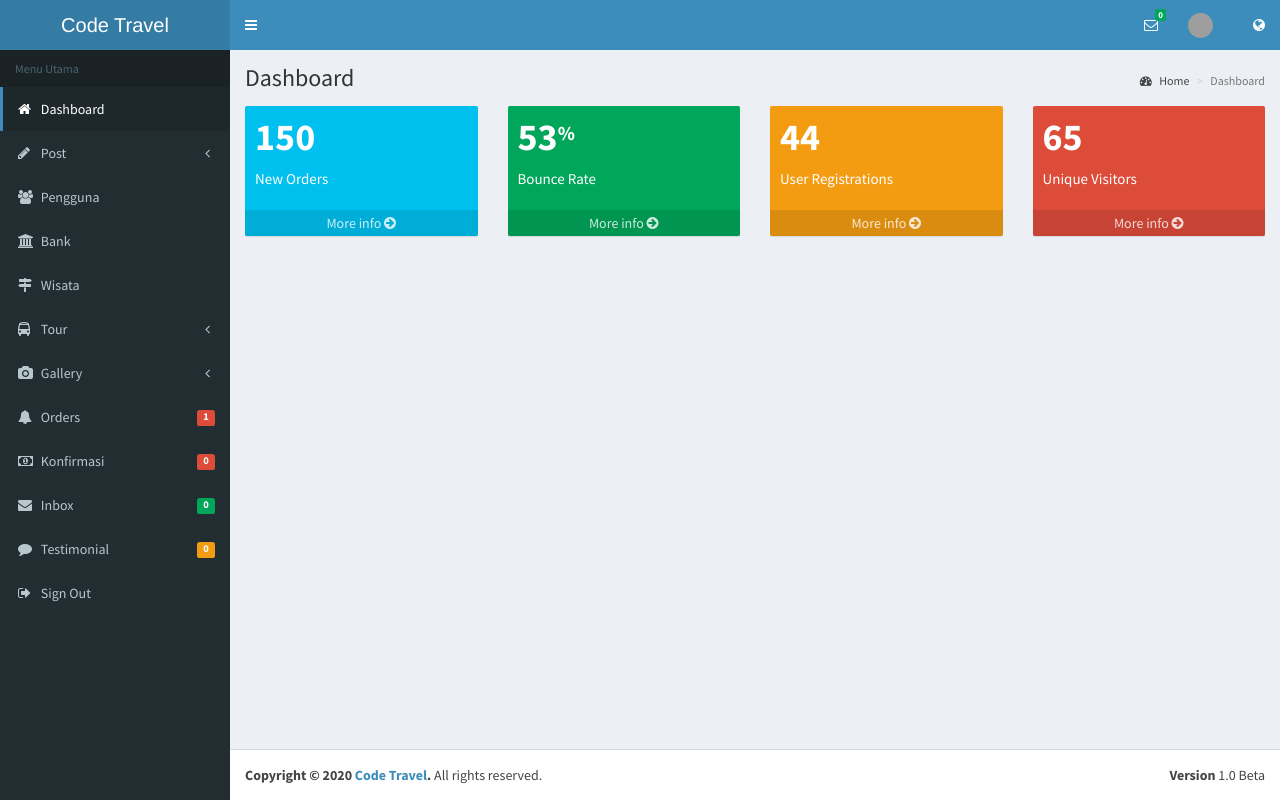
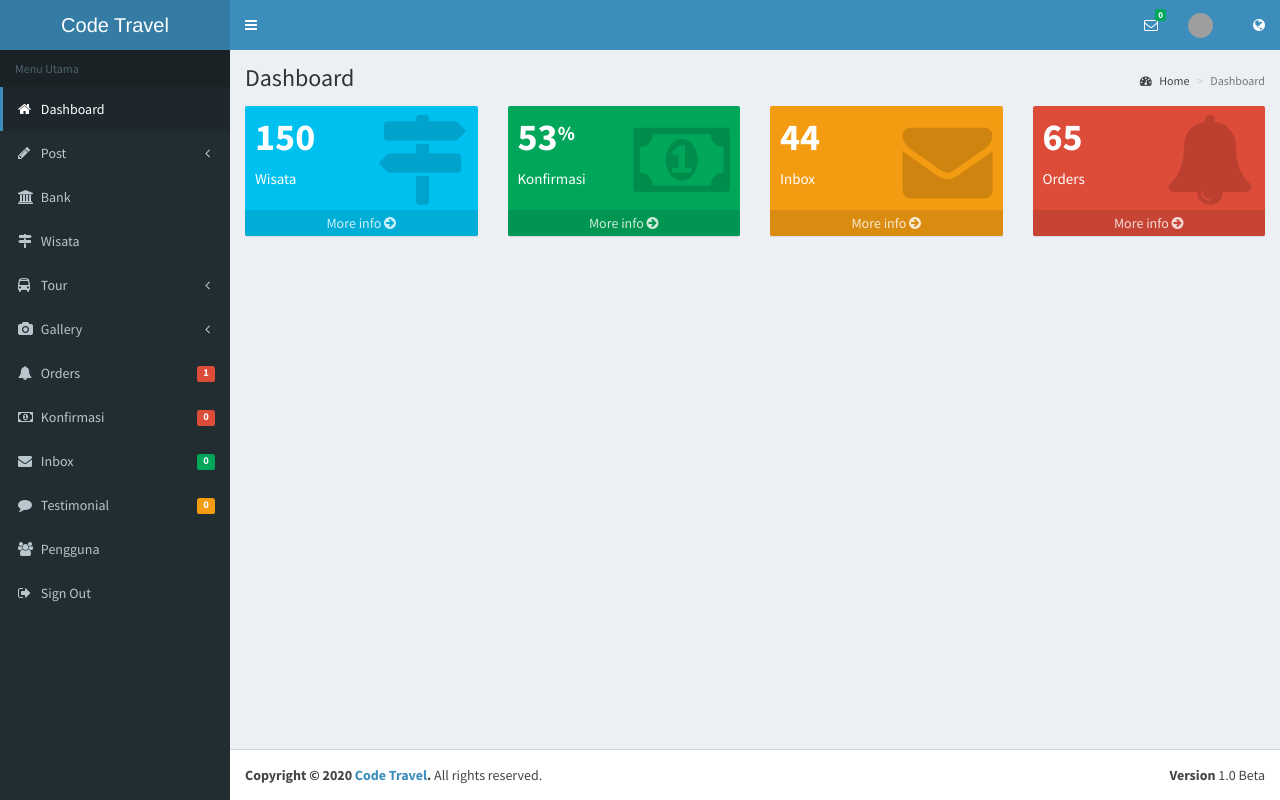
Before and after one commit to Equinox87/code-travel, a CodeIgniter app: the page made by application/views/backend/v_dashboard.php in a window 1280 px wide. Run offline with CodeIgniter, Linux system fonts and the light colour scheme; data comes from the database, SQL or seed files in the repository; data that the repository does not hold is empty; grey boxes are pictures that could not be loaded.

Commit message:
update 1

```diff
--- a/application/controllers/administrator.php
+++ b/application/controllers/administrator.php
@@ -31,8 +31,6 @@ class Administrator extends CI_Controller{
                 $this->session->set_userdata('nama',$user_nama);
          } //Front Office
 
-
-
         }
 
         if($this->session->userdata('masuk')==true){
--- a/application/controllers/backend/bank.php
+++ b/application/controllers/backend/bank.php
@@ -10,6 +10,7 @@ class Bank extends CI_Controller{
     }
 
     function index(){
+		$x['title'] = 'Bank';
         $x['data']=$this->mbank->tampil_bank();
         $this->load->view('backend/v_bank',$x);
     }
--- a/application/controllers/backend/dashboard.php
+++ b/application/controllers/backend/dashboard.php
@@ -9,9 +9,10 @@ class Dashboard extends CI_Controller{
 		// $this->load->model('m_pengunjung');
 	}
 	function index(){
+		$x['title'] = 'Dashboard';
 		if($this->session->userdata('akses')=='1'){
 			// $x['visitor'] = $this->m_pengunjung->statistik_pengujung();
-			$this->load->view('backend/v_dashboard');
+			$this->load->view('backend/v_dashboard', $x);
 		}else{
 			redirect('administrator');
 		}
--- a/application/controllers/backend/pengguna.php
+++ b/application/controllers/backend/pengguna.php
@@ -10,6 +10,7 @@ class Pengguna extends CI_Controller{
         $this->load->library('upload');
     }
     function index(){
+        $x['title'] = 'Pengguna';
         if($this->session->userdata('akses')=='1'){
         	$x['data']=$this->mpengguna->pengguna();
             $this->load->view('backend/v_pengguna',$x);
--- a/application/views/backend/v_bank.php
+++ b/application/views/backend/v_bank.php
@@ -14,7 +14,7 @@
 <head>
   <meta charset="utf-8">
   <meta http-equiv="X-UA-Compatible" content="IE=edge">
-  <title>Code Travel | Dashboard</title>
+  <title>Code Travel | <?php echo $title; ?> </title>
   <!-- Tell the browser to be responsive to screen width -->
   <link rel="shorcut icon" type="text/css" href="<?php echo base_url().'assets/images/favicon.ico'?>">
   <!-- Bootstrap 3.3.6 -->
--- a/application/views/backend/v_content_dashboard.php
+++ b/application/views/backend/v_content_dashboard.php
@@ -7,10 +7,10 @@
         <div class="inner">
             <h3>150</h3>
 
-            <p>New Orders</p>
+            <p>Wisata</p>
         </div>
         <div class="icon">
-            <i class="ion ion-bag"></i>
+            <i class="fa fa-map-signs"></i>
         </div>
         <a href="#" class="small-box-footer">More info <i class="fa fa-arrow-circle-right"></i></a>
         </div>
@@ -22,10 +22,10 @@
         <div class="inner">
             <h3>53<sup style="font-size: 20px">%</sup></h3>
 
-            <p>Bounce Rate</p>
+            <p>Konfirmasi</p>
         </div>
         <div class="icon">
-            <i class="ion ion-stats-bars"></i>
+            <i class="fa fa-money"></i>
         </div>
         <a href="#" class="small-box-footer">More info <i class="fa fa-arrow-circle-right"></i></a>
         </div>
@@ -37,10 +37,10 @@
         <div class="inner">
             <h3>44</h3>
 
-            <p>User Registrations</p>
+            <p>Inbox</p>
         </div>
         <div class="icon">
-            <i class="ion ion-person-add"></i>
+            <i class="fa fa-envelope"></i>
         </div>
         <a href="#" class="small-box-footer">More info <i class="fa fa-arrow-circle-right"></i></a>
         </div>
@@ -52,10 +52,10 @@
         <div class="inner">
             <h3>65</h3>
 
-            <p>Unique Visitors</p>
+            <p>Orders</p>
         </div>
         <div class="icon">
-            <i class="ion ion-pie-graph"></i>
+            <i class="fa fa-bell"></i>
         </div>
         <a href="#" class="small-box-footer">More info <i class="fa fa-arrow-circle-right"></i></a>
         </div>
--- a/application/views/backend/v_dashboard.php
+++ b/application/views/backend/v_dashboard.php
@@ -15,7 +15,7 @@
 <head>
 <meta charset="utf-8">
 <meta http-equiv="X-UA-Compatible" content="IE=edge">
-  <title>Code Travel | Dashboard</title>
+<title>Code Travel | <?php echo $title; ?></title>
 <!-- Tell the browser to be responsive to screen width -->
 <link rel="shorcut icon" type="text/css" href="<?php echo base_url().'assets/images/favicon.ico'?>">
 <meta content="width=device-width, initial-scale=1, maximum-scale=1, user-scalable=no" name="viewport">
@@ -78,14 +78,6 @@
     <li><a href="<?php echo base_url().'backend/post/add_post'?>"><i class="fa fa-thumb-tack"></i> Add New</a></li>
     <li><a href="<?php echo base_url().'backend/post'?>"><i class="fa fa-list"></i> Post List</a></li>
     </ul>
-    </li>
-    <li>
-        <a href="<?php echo base_url().'backend/pengguna'?>">
-        <i class="fa fa-users"></i> <span>Pengguna</span>
-        <span class="pull-right-container">
-            <small class="label pull-right"></small>
-        </span>
-        </a>
 </li>
 <li>
     <a href="<?php echo base_url().'backend/bank'?>">
@@ -165,6 +157,14 @@
     </a>
 </li>
 <li>
+    <a href="<?php echo base_url().'backend/pengguna'?>">
+    <i class="fa fa-users"></i> <span>Pengguna</span>
+    <span class="pull-right-container">
+        <small class="label pull-right"></small>
+    </span>
+    </a>
+</li>
+<li>
     <a href="<?php echo base_url().'administrator/logout'?>">
     <i class="fa fa-sign-out"></i> <span>Sign Out</span>
     <span class="pull-right-container">
@@ -172,7 +172,6 @@
     </span>
     </a>
 </li>
-
 </ul>
 </section>
 <!-- /.sidebar -->
@@ -274,6 +273,5 @@
         });
 
         </script>
-
 </body>
 </html>
```
Also changed, not shown: application/views/backend/v_pengguna.php (+4 -5 lines), assets/images/0e6a805202f6bf9ce76c54a19ee50c32.jpg (added), assets/images/9387d6552df288f73b601ca46bd132ce.jpg (added), assets/images/989d21f03d9d0ef65398f8706ac98a87.jpg (added), assets/images/f840cd3bda42fd3791821bfe8b395142.png (added). Lines whose indentation alone changed are shown as unchanged.
